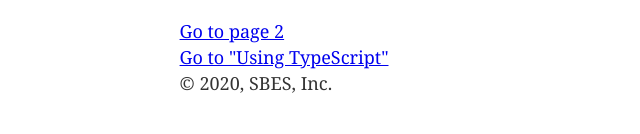
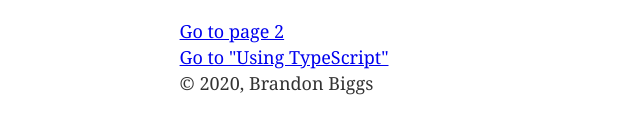
Before and after one commit to frastlin/Acspec, a Gatsby site: page / in a window 1280 px wide. Shown: the part 606-740 px from the top of the page, 0-640 px from the left. Built offline with nearby package versions, Linux system fonts and the light colour scheme; Gatsby itself is replaced by a stand-in of ours; some packages are replaced by stand-ins of ours.

Commit message:
Made author show in copyright at the bottom of the page

```diff
--- a/src/components/layout.js
+++ b/src/components/layout.js
@@ -27,6 +27,7 @@ const Layout = ({ children, location }) => {
 			site {
 				siteMetadata {
 					title
+					author
 				}
 			}
 			allMdx {
@@ -56,7 +57,7 @@ const Layout = ({ children, location }) => {
 			{seoTitle}
 				<main>{children}</main>
 				<footer>
-					© {new Date().getFullYear()}, SBES, Inc.
+					© {new Date().getFullYear()}, {data.site.siteMetadata.author}
 				</footer>
 			</div>
 		</MDXProvider>
```
